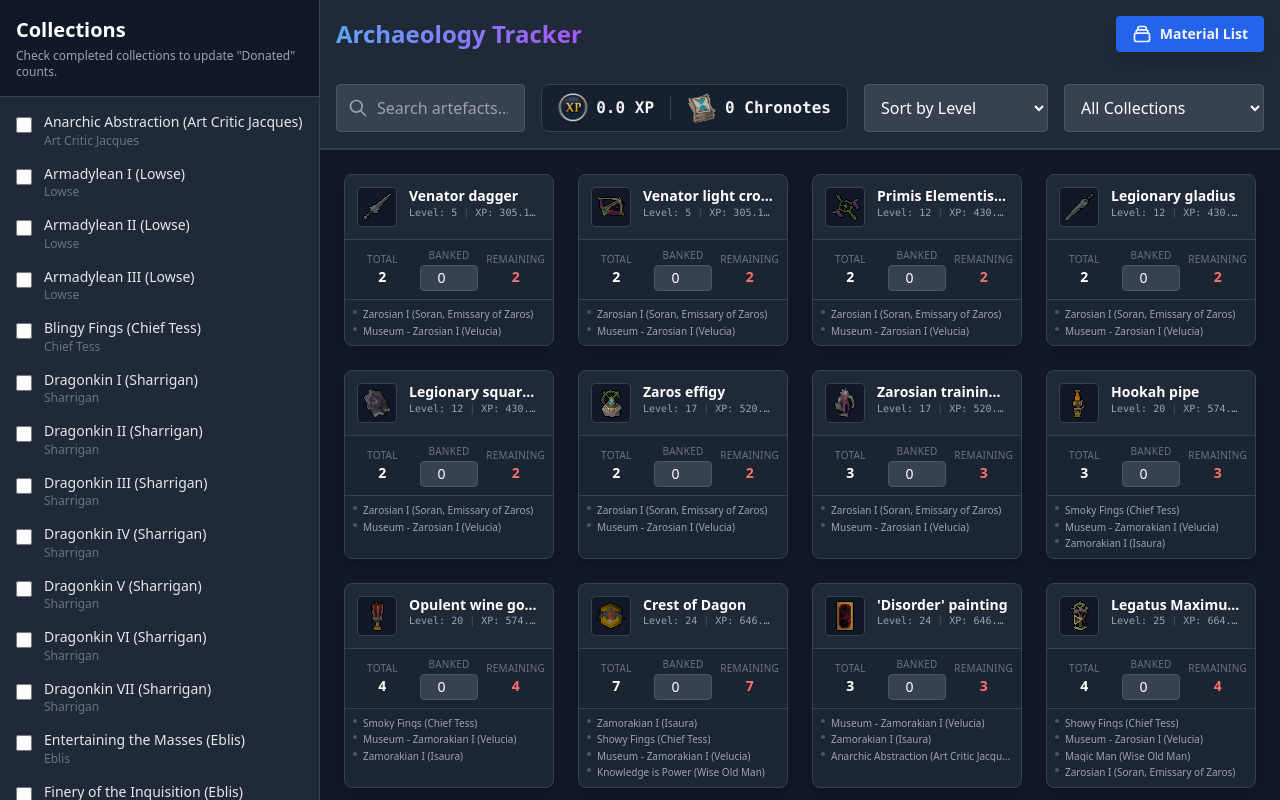
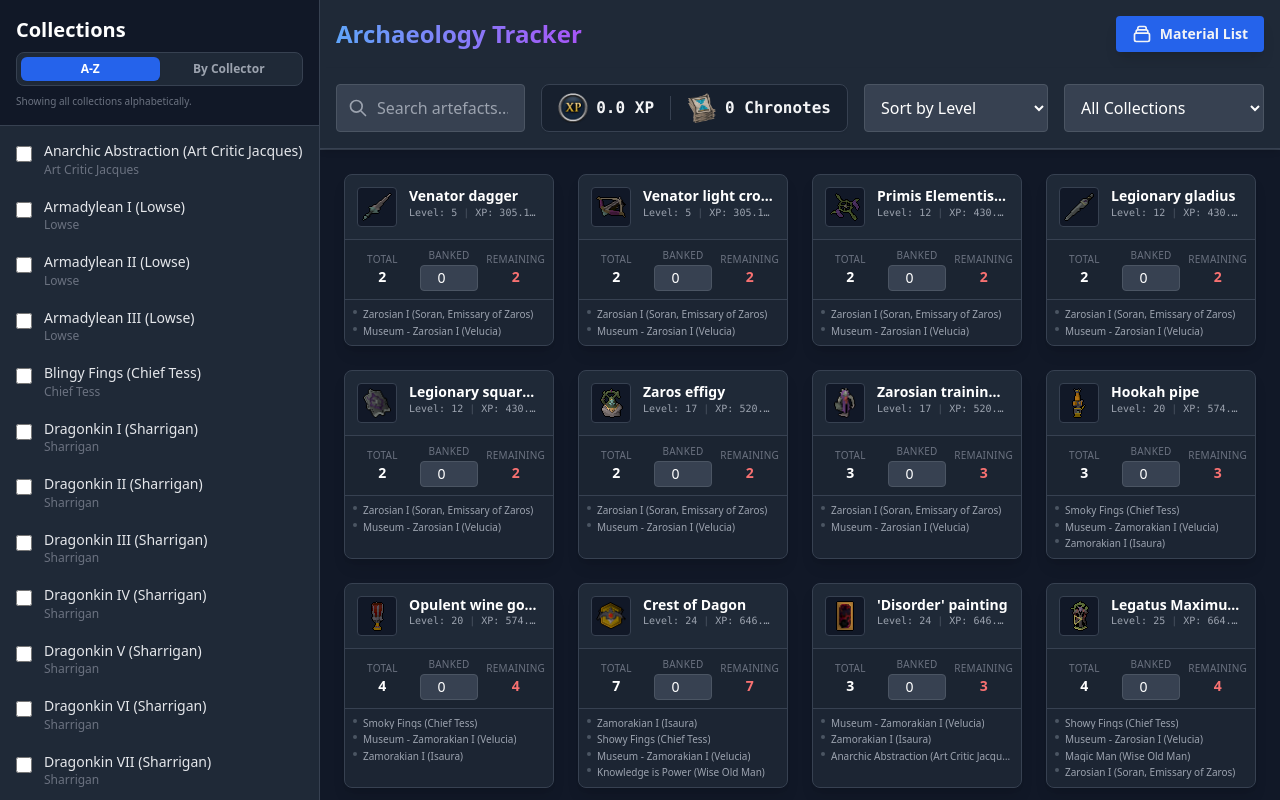
Before and after one commit to syhros/rs3-archaeology-tracker, a React (Vite) app: page / in a window 1280 px wide. Built offline with nearby package versions, Linux system fonts and the light colour scheme.

Commit message:
Update CollectionSidebar.tsx

```diff
--- a/components/CollectionSidebar.tsx
+++ b/components/CollectionSidebar.tsx
@@ -1,4 +1,4 @@
-import React from 'react';
+import React, { useState, useMemo } from 'react';
 import { Collection, CheckedCollections } from '../types';
 
 interface CollectionSidebarProps {
@@ -7,39 +7,201 @@ interface CollectionSidebarProps {
   onCheckChange: (name: string, checked: boolean) => void;
 }
 
+type ViewMode = 'az' | 'collector';
+
+// Helper to generate image path from collector name
+const getCollectorImage = (collectorName: string) => {
+  // Take the first part of the name (e.g., "Soran" from "Soran, Emissary of Zaros")
+  // Replace spaces with underscores
+  const baseName = collectorName.split(',')[0].trim().replace(/ /g, '_');
+  return `/img/${baseName}_chathead.png`;
+};
+
 export const CollectionSidebar: React.FC<CollectionSidebarProps> = ({
   collections,
   checkedCollections,
   onCheckChange,
 }) => {
-  // Sort collections alphabetically
-  const sortedCollections = [...collections].sort((a, b) => a.name.localeCompare(b.name));
+  const [viewMode, setViewMode] = useState<ViewMode>('az');
+  const [expandedCollectors, setExpandedCollectors] = useState<Record<string, boolean>>({});
+
+  // Toggle accordion section
+  const toggleCollector = (collectorName: string) => {
+    setExpandedCollectors(prev => ({
+      ...prev,
+      [collectorName]: !prev[collectorName]
+    }));
+  };
+
+  // Data Preparation
+  const sortedCollectionsAZ = useMemo(() => {
+    return [...collections].sort((a, b) => a.name.localeCompare(b.name));
+  }, [collections]);
+
+  const collectionsByCollector = useMemo(() => {
+    const groups: Record<string, Collection[]> = {};
+    collections.forEach(col => {
+      if (!groups[col.collector]) groups[col.collector] = [];
+      groups[col.collector].push(col);
+    });
+    return groups;
+  }, [collections]);
+
+  const sortedCollectorNames = useMemo(() => {
+    return Object.keys(collectionsByCollector).sort();
+  }, [collectionsByCollector]);
 
   return (
     <div className="h-full flex flex-col bg-gray-800 border-r border-gray-700 w-full md:w-80">
-      <div className="p-4 border-b border-gray-700 bg-gray-900">
-        <h2 className="text-xl font-bold text-white">Collections</h2>
-        <p className="text-xs text-gray-400 mt-1">Check completed collections to update "Donated" counts.</p>
+
+      {/* Header */}
+      <div className="p-4 border-b border-gray-700 bg-gray-900 shrink-0">
+        <h2 className="text-xl font-bold text-white mb-2">Collections</h2>
+
+        {/* View Toggle */}
+        <div className="flex bg-gray-800 p-1 rounded-lg border border-gray-700">
+          <button
+            onClick={() => setViewMode('az')}
+            className={`flex-1 py-1 text-xs font-semibold rounded-md transition-colors ${
+              viewMode === 'az'
+                ? 'bg-blue-600 text-white shadow-sm'
+                : 'text-gray-400 hover:text-white hover:bg-gray-700'
+            }`}
+          >
+            A-Z
+          </button>
+          <button
+            onClick={() => setViewMode('collector')}
+            className={`flex-1 py-1 text-xs font-semibold rounded-md transition-colors ${
+              viewMode === 'collector'
+                ? 'bg-blue-600 text-white shadow-sm'
+                : 'text-gray-400 hover:text-white hover:bg-gray-700'
+            }`}
+          >
+            By Collector
+          </button>
         </div>
-      <div className="flex-1 overflow-y-auto p-2">
-        {sortedCollections.map((col) => (
+
+        <p className="text-[10px] text-gray-500 mt-2">
+          {viewMode === 'az'
+            ? "Showing all collections alphabetically."
+            : "Grouped by NPC collector."}
+        </p>
+      </div>
+
+      {/* List Content */}
+      <div className="flex-1 overflow-y-auto p-0 scrollbar-thin scrollbar-thumb-gray-600 scrollbar-track-gray-800">
+
+        {/* A-Z VIEW */}
+        {viewMode === 'az' && (
+          <div className="p-2 space-y-1">
+            {sortedCollectionsAZ.map((col) => (
               <label
                 key={col.name}
-            className="flex items-start gap-3 p-2 rounded hover:bg-gray-700 cursor-pointer transition-colors"
+                className="flex items-start gap-3 p-2 rounded hover:bg-gray-700/50 cursor-pointer transition-colors group"
               >
+                <div className="pt-0.5">
                     <input
                     type="checkbox"
-              className="mt-1 w-4 h-4 rounded border-gray-500 text-blue-600 focus:ring-blue-500 bg-gray-900"
+                    className="w-4 h-4 rounded border-gray-500 text-blue-600 focus:ring-offset-gray-800 focus:ring-blue-500 bg-gray-700"
                     checked={!!checkedCollections[col.name]}
                     onChange={(e) => onCheckChange(col.name, e.target.checked)}
                     />
-            <div className="text-sm">
-                <div className="text-gray-200 font-medium leading-tight">{col.name}</div>
+                </div>
+                <div className="text-sm select-none">
+                    <div className={`font-medium leading-tight transition-colors ${checkedCollections[col.name] ? 'text-green-400 line-through decoration-green-600/50' : 'text-gray-200 group-hover:text-white'}`}>
+                        {col.name}
+                    </div>
                     <div className="text-gray-500 text-xs mt-0.5">{col.collector}</div>
                 </div>
               </label>
             ))}
           </div>
+        )}
+
+        {/* COLLECTOR VIEW */}
+        {viewMode === 'collector' && (
+          <div className="divide-y divide-gray-700/50">
+            {sortedCollectorNames.map((collectorName) => {
+              const isOpen = !!expandedCollectors[collectorName];
+              const items = collectionsByCollector[collectorName];
+              const completedCount = items.filter(i => checkedCollections[i.name]).length;
+              const isFullyCompleted = completedCount === items.length;
+
+              return (
+                <div key={collectorName} className="bg-gray-800/30">
+                  {/* Collector Header */}
+                  <button
+                    onClick={() => toggleCollector(collectorName)}
+                    className="w-full flex items-center p-3 hover:bg-gray-700/50 transition-colors text-left"
+                  >
+                    {/* Collector Image */}
+                    <div className="relative mr-3 shrink-0">
+                        <img
+                            src={getCollectorImage(collectorName)}
+                            alt={collectorName}
+                            className="w-10 h-10 object-contain drop-shadow-md"
+                            onError={(e) => { (e.target as HTMLImageElement).style.display = 'none'; }}
+                        />
+                        {isFullyCompleted && (
+                            <div className="absolute -top-1 -right-1 bg-green-500 rounded-full p-0.5 border border-gray-900">
+                                <svg className="w-3 h-3 text-white" fill="none" stroke="currentColor" viewBox="0 0 24 24"><path strokeLinecap="round" strokeLinejoin="round" strokeWidth="3" d="M5 13l4 4L19 7" /></svg>
+                            </div>
+                        )}
+                    </div>
+
+                    <div className="flex-1 min-w-0">
+                        <div className={`font-bold text-sm truncate ${isFullyCompleted ? 'text-green-400' : 'text-gray-200'}`}>
+                            {collectorName}
+                        </div>
+                        <div className="text-[10px] text-gray-500 mt-0.5">
+                            {completedCount} / {items.length} completed
+                        </div>
+                    </div>
+
+                    {/* Arrow Icon */}
+                    <svg
+                        className={`w-5 h-5 text-gray-500 transform transition-transform duration-200 ${isOpen ? 'rotate-180' : ''}`}
+                        fill="none"
+                        stroke="currentColor"
+                        viewBox="0 0 24 24"
+                    >
+                        <path strokeLinecap="round" strokeLinejoin="round" strokeWidth="2" d="M19 9l-7 7-7-7" />
+                    </svg>
+                  </button>
+
+                  {/* Accordion Body */}
+                  {isOpen && (
+                    <div className="bg-gray-900/50 px-2 py-1 border-t border-gray-700/50 shadow-inner">
+                        {items.map((col) => (
+                            <label
+                                key={col.name}
+                                className="flex items-center gap-3 p-2 rounded hover:bg-gray-700/30 cursor-pointer transition-colors group ml-2 border-l border-gray-700 pl-4"
+                            >
+                                <input
+                                    type="checkbox"
+                                    className="w-3.5 h-3.5 rounded border-gray-500 text-blue-600 focus:ring-offset-gray-900 focus:ring-blue-500 bg-gray-800"
+                                    checked={!!checkedCollections[col.name]}
+                                    onChange={(e) => onCheckChange(col.name, e.target.checked)}
+                                />
+                                <span className={`text-xs font-medium transition-colors ${
+                                    checkedCollections[col.name]
+                                        ? 'text-green-400 line-through decoration-green-600/50'
+                                        : 'text-gray-300 group-hover:text-white'
+                                }`}>
+                                    {col.name}
+                                </span>
+                            </label>
+                        ))}
+                    </div>
+                  )}
+                </div>
+              );
+            })}
+          </div>
+        )}
+
+      </div>
     </div>
   );
 };
```
Lines whose indentation alone changed are shown as unchanged.
